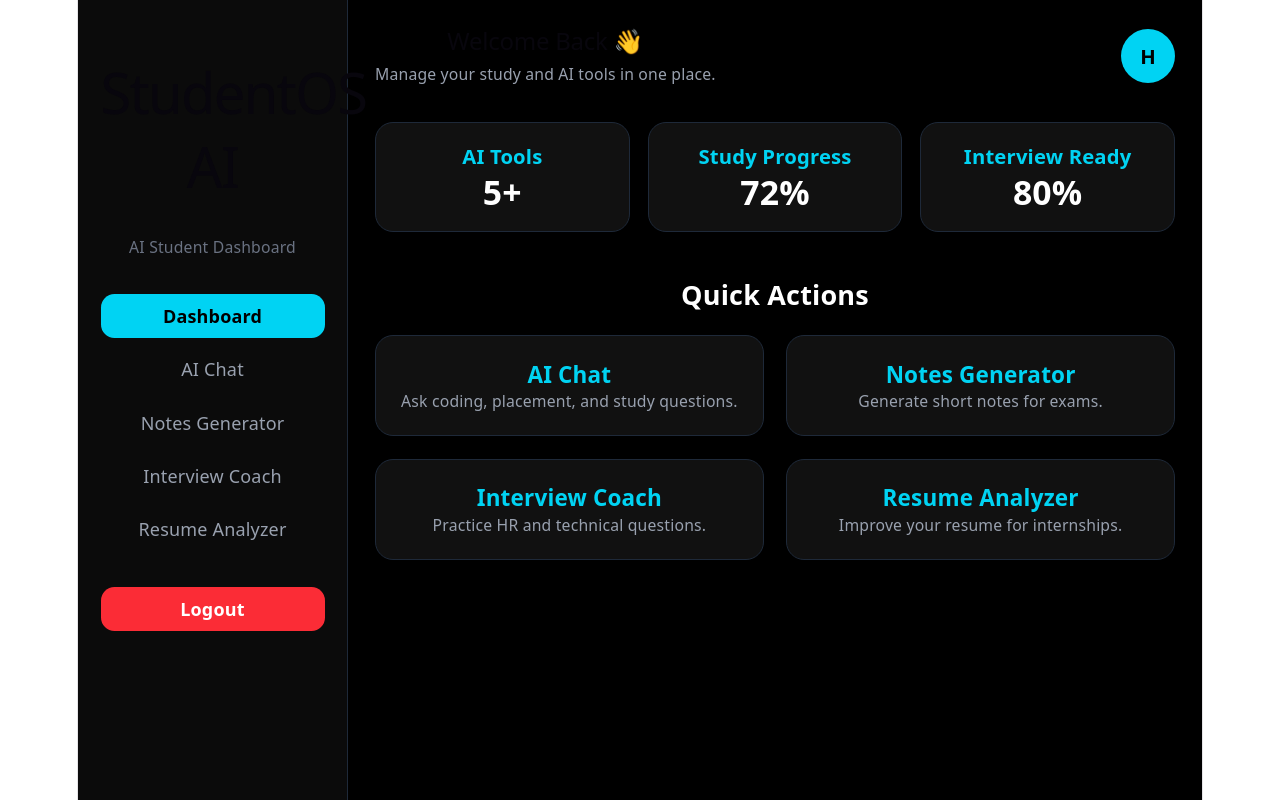
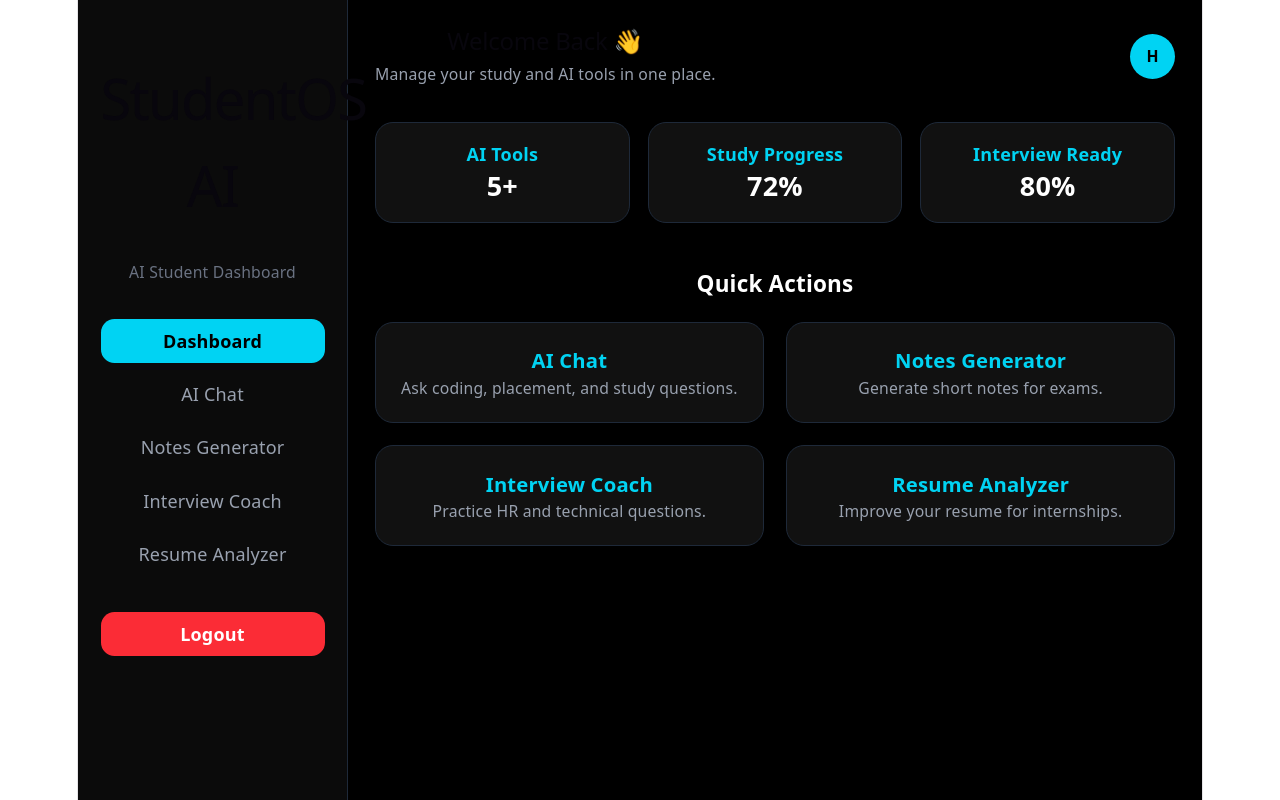
Before and after one commit to harshpandey9198/studentos-ai-platform, a React app in the folder frontend/: page /dashboard in a window 1280 px wide. Built offline with nearby package versions, Linux system fonts and the light colour scheme; sample sign-in values are in the browser's storage; the HTML template or start-up script is replaced by a standard one.

Commit message:
Added AI notes generator backend

```diff
--- a/frontend/src/pages/Dashboard.jsx
+++ b/frontend/src/pages/Dashboard.jsx
@@ -21,7 +21,7 @@ function Dashboard() {
       {/* Sidebar */}
       <aside className="w-60 bg-[#0b0b0b] border-r border-gray-800 p-5">
 
-        <h1 className="text-2xl font-bold text-cyan-400">
+        <h1 className="text-lg font-semibold text-cyan-400">
           StudentOS AI
         </h1>
 
@@ -95,7 +95,7 @@ function Dashboard() {
 
           </div>
 
-          <div className="w-12 h-12 rounded-full bg-cyan-400 text-black flex items-center justify-center font-bold text-lg">
+          <div className="w-10 h-10 rounded-full bg-cyan-400 text-black flex items-center justify-center font-bold text-sm">
             H
           </div>
 
@@ -105,31 +105,31 @@ function Dashboard() {
         <div className="grid grid-cols-1 md:grid-cols-3 gap-4 mt-8">
 
           <div className="bg-[#111] border border-gray-800 p-4 rounded-2xl">
-            <h3 className="text-cyan-400 text-lg font-semibold">
+            <h3 className="text-cyan-400 text-base font-semibold">
               AI Tools
             </h3>
 
-            <p className="text-3xl font-bold mt-3">
+            <p className="text-2xl font-bold mt-3">
               5+
             </p>
           </div>
 
           <div className="bg-[#111] border border-gray-800 p-4 rounded-2xl">
-            <h3 className="text-cyan-400 text-lg font-semibold">
+            <h3 className="text-cyan-400 text-base font-semibold">
               Study Progress
             </h3>
 
-            <p className="text-3xl font-bold mt-3">
+            <p className="text-2xl font-bold mt-3">
               72%
             </p>
           </div>
 
           <div className="bg-[#111] border border-gray-800 p-4 rounded-2xl">
-            <h3 className="text-cyan-400 text-lg font-semibold">
+            <h3 className="text-cyan-400 text-base font-semibold">
               Interview Ready
             </h3>
 
-            <p className="text-3xl font-bold mt-3">
+            <p className="text-2xl font-bold mt-3">
               80%
             </p>
           </div>
@@ -137,18 +137,18 @@ function Dashboard() {
         </div>
 
         {/* Quick Actions */}
-        <h3 className="text-2xl font-bold mt-10 mb-5">
+        <h3 className="text-xl font-bold mt-10 mb-5">
           Quick Actions
         </h3>
 
-        <div className="grid grid-cols-1 md:grid-cols-2 lg:grid-cols-2 gap-5">
+        <div className="grid grid-cols-1 md:grid-cols-2 gap-5">
 
           <Link
             to="/ai-chat"
             className="bg-[#111] border border-gray-800 hover:border-cyan-400 p-5 rounded-2xl transition"
           >
 
-            <h4 className="text-xl font-bold text-cyan-400">
+            <h4 className="text-lg font-bold text-cyan-400">
               AI Chat
             </h4>
 
@@ -163,7 +163,7 @@ function Dashboard() {
             className="bg-[#111] border border-gray-800 hover:border-cyan-400 p-5 rounded-2xl transition"
           >
 
-            <h4 className="text-xl font-bold text-cyan-400">
+            <h4 className="text-lg font-bold text-cyan-400">
               Notes Generator
             </h4>
 
@@ -178,7 +178,7 @@ function Dashboard() {
             className="bg-[#111] border border-gray-800 hover:border-cyan-400 p-5 rounded-2xl transition"
           >
 
-            <h4 className="text-xl font-bold text-cyan-400">
+            <h4 className="text-lg font-bold text-cyan-400">
               Interview Coach
             </h4>
 
@@ -193,7 +193,7 @@ function Dashboard() {
             className="bg-[#111] border border-gray-800 hover:border-cyan-400 p-5 rounded-2xl transition"
           >
 
-            <h4 className="text-xl font-bold text-cyan-400">
+            <h4 className="text-lg font-bold text-cyan-400">
               Resume Analyzer
             </h4>
 
```
